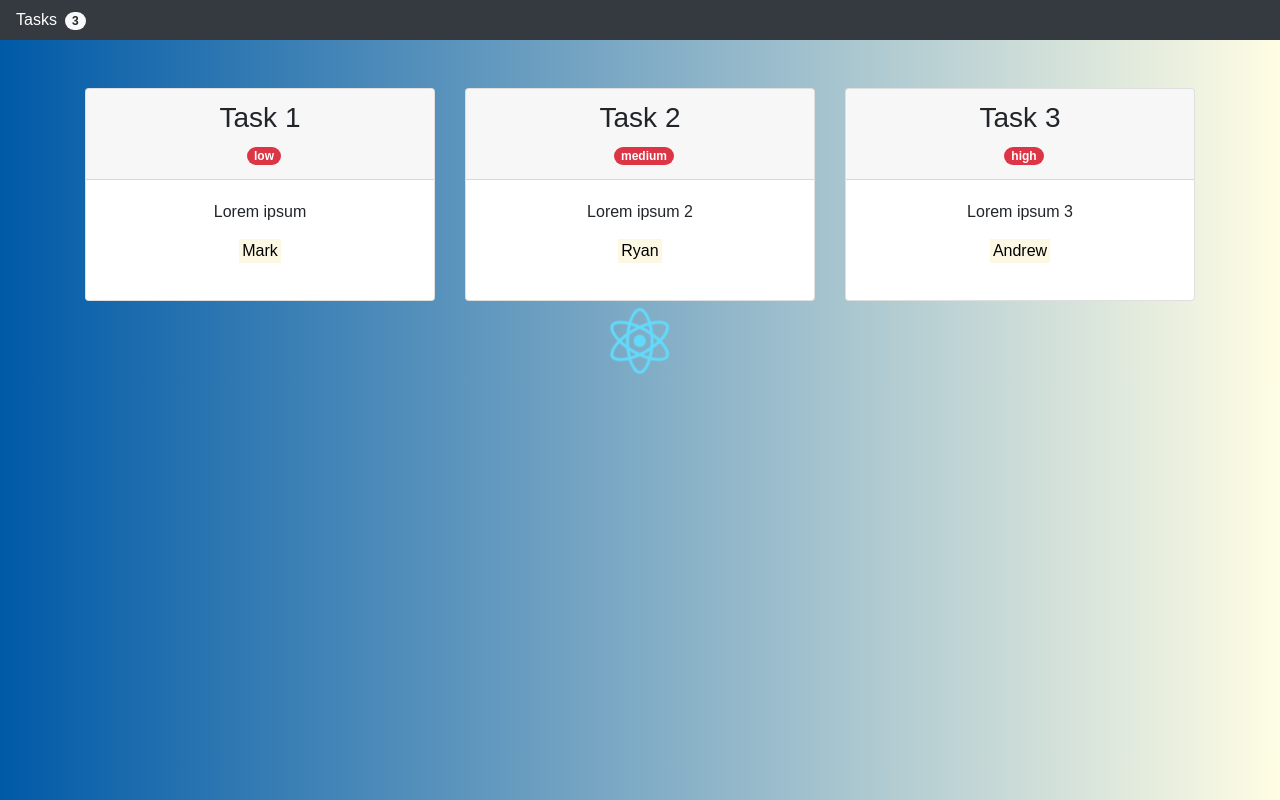
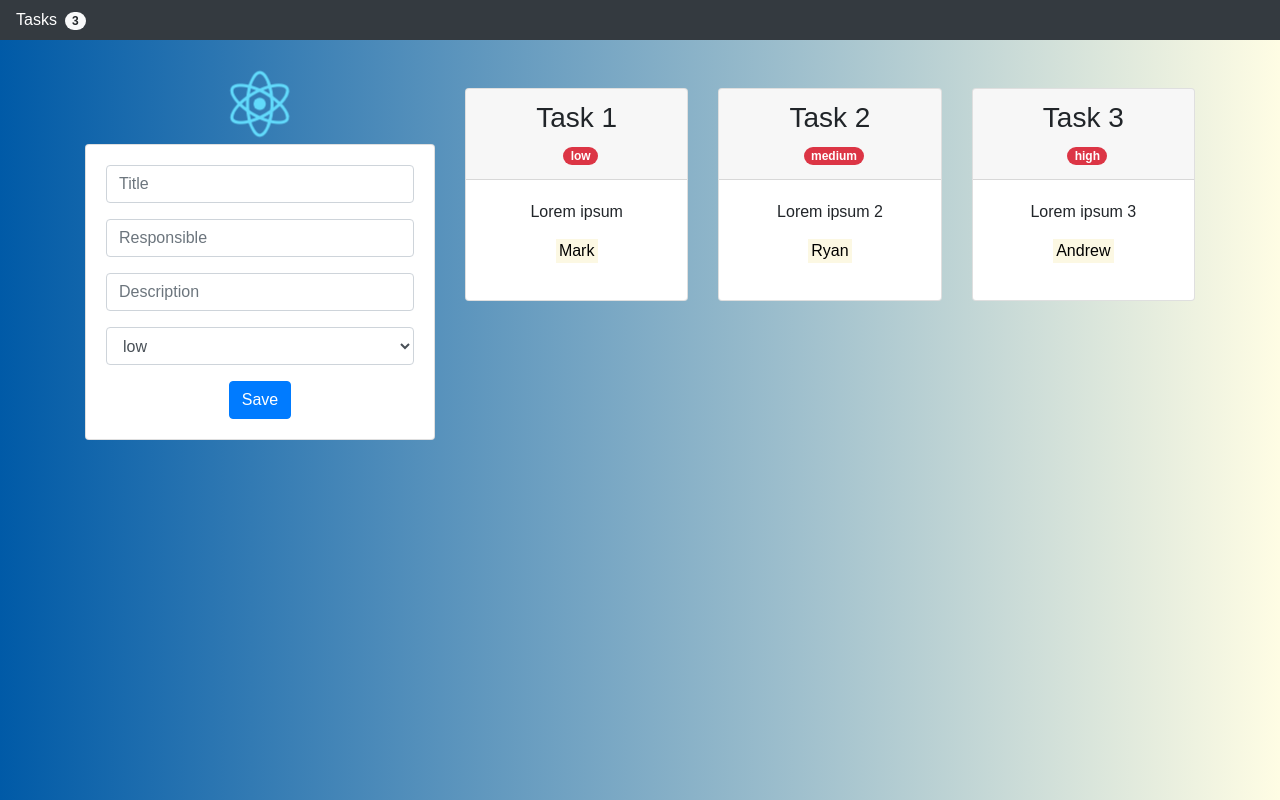
Before and after one commit to rafahuelin/basic_reactjs, a React (Create React App) app: page / in a window 1280 px wide. Built offline with nearby package versions, Linux system fonts and the light colour scheme.

Commit message:
add TodoForm component

```diff
--- a/src/App.js
+++ b/src/App.js
@@ -1,6 +1,8 @@
 import React, {Component} from 'react';
 import logo from './logo.svg';
 import './App.css';
+
+import TodoForm from './components/TodoForm';
 
 import {todos} from "./todos";
 
@@ -46,11 +48,23 @@ class App extends Component {
 
                 <div className="container">
                     <div className="row mt-4">
-                        {todos}
+
+                        <div className="col-md-4 text-center">
+                            <img src={logo} className="App-logo" alt="logo"/>
+                            <TodoForm />
+                        </div>
+
+
+                        <div className="col-md-8">
+                            <div className="row">
+                                {todos}
+                            </div>
+                        </div>
                     </div>
                 </div>
 
-                <img src={logo} className="App-logo" alt="logo"/>
+
+
             </div>
         );
     }
--- /dev/null
+++ b/src/components/TodoForm.js
@@ -0,0 +1,57 @@
+import React, { Component } from 'react';
+import {todos} from "../todos";
+
+export default class TodoForm extends Component {
+    constructor() {
+        super();
+        this.state = {
+            title: '',
+            responsible: '',
+            description: '',
+            priority: 'low'
+        };
+    }
+
+    render() {
+        return (
+            <div className="card">
+                <form className="card-body">
+                    <div className="form-group">
+                        <input type="text"
+                               className="form-control"
+                               name="title"
+                               placeholder="Title" />
+                    </div>
+                    <div className="form-group">
+                        <input type="text"
+                               className="form-control"
+                               name="responsible"
+                               placeholder="Responsible" />
+                    </div>
+                    <div className="form-group">
+                        <input type="text"
+                               className="form-control"
+                               name="description"
+                               placeholder="Description" />
+                    </div>
+
+                    <div className="form-group">
+                        <select
+                            name="priority"
+                            className="form-control"
+                            value={this.state.priority}
+                            onChange={this.handleInputChange}
+                        >
+                            <option>low</option>
+                            <option>medium</option>
+                            <option>high</option>
+                        </select>
+                    </div>
+                    <button type="submit" className="btn btn-primary">
+                        Save
+                    </button>
+                </form>
+            </div>
+        );
+    }
+}
```
